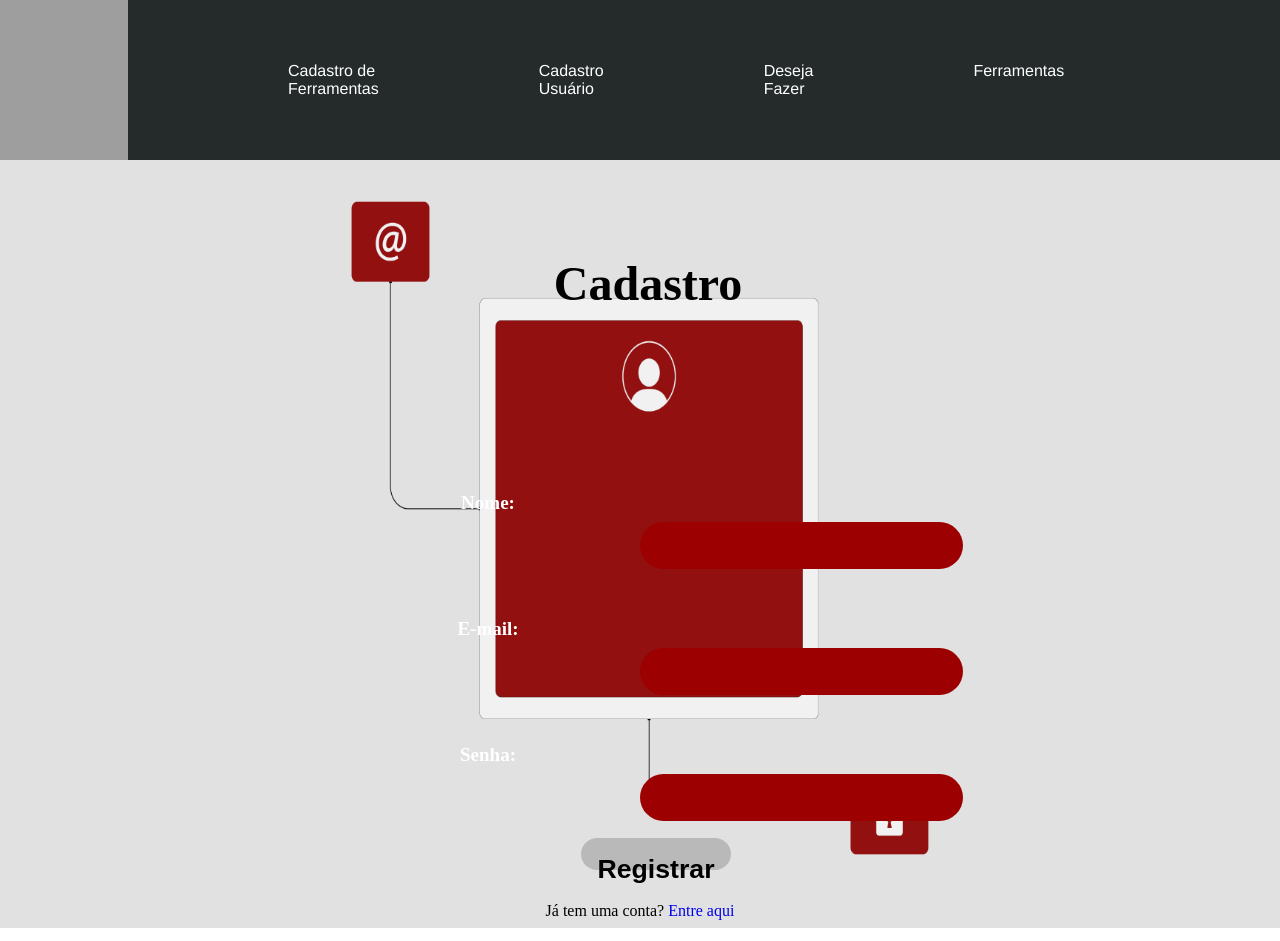
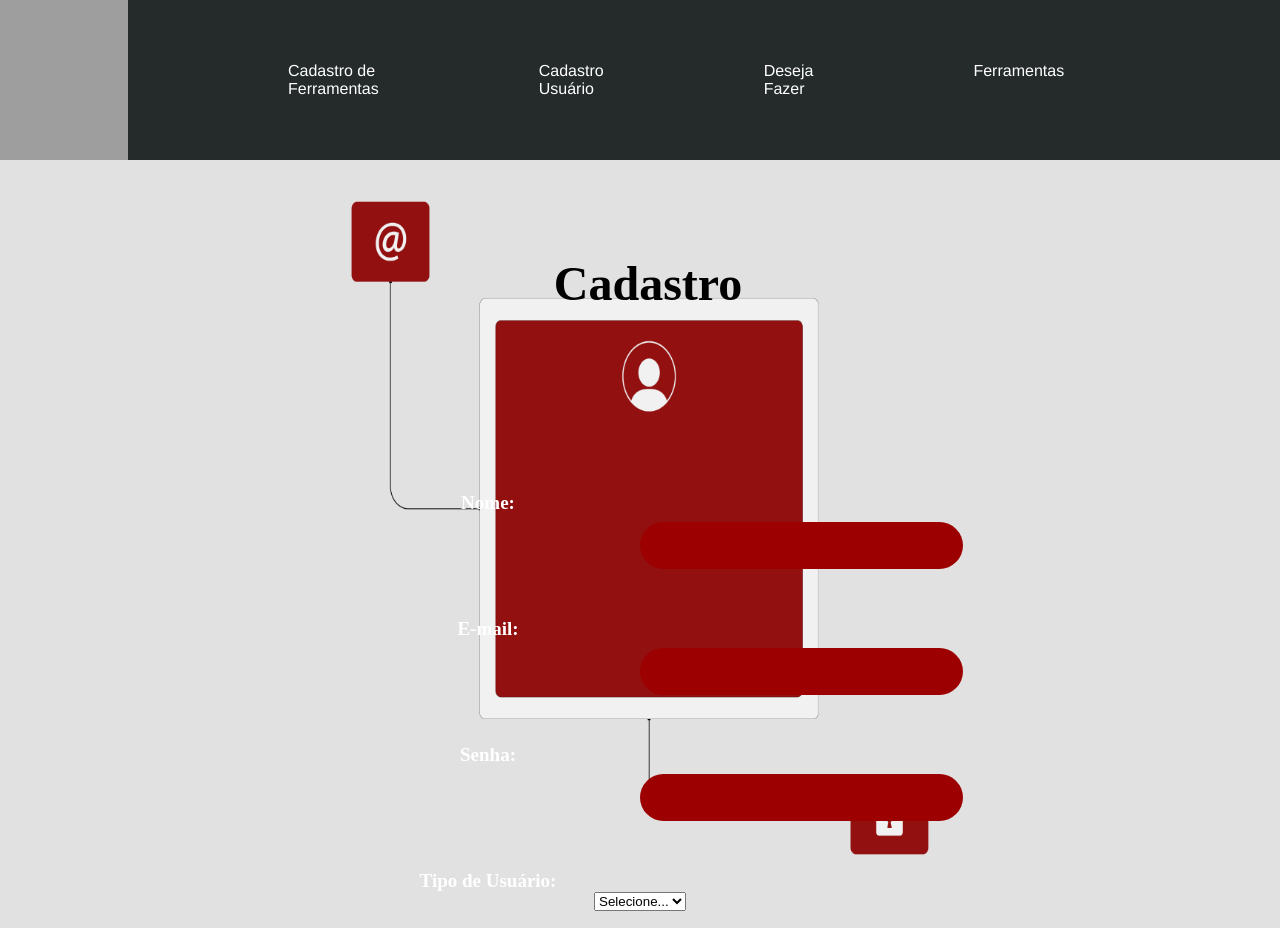
Before and after one commit to nathanhalgumacoisa/Tool-Trackers-front, a Next.js app: page /Cadastro in a window 1280 px wide. Shown: the top 941 px of the page. Built offline with nearby package versions, Linux system fonts and the light colour scheme; no server answers; grey boxes are pictures that could not be loaded.

Commit message:
cadastro select banco, arrumando

```diff
--- a/app/Cadastro/page.jsx
+++ b/app/Cadastro/page.jsx
@@ -15,6 +15,7 @@ function Register() {
     const [nome, setNome] = useState("");
     const [email, setEmail] = useState("");
     const [senha, setPassword] = useState("");
+    const [tipo_usuario, setTipoUsuario] = useState("");
     const router = useRouter();
 
 
@@ -50,6 +51,7 @@ function Register() {
       try {
         const userCredential = await createUserWithEmailAndPassword(auth, email, senha);
         const response = await axios.post('http://localhost:3003/usuarios', {
+          tipo_usuario,
           nome,
           email,
       });
@@ -125,6 +127,26 @@ function Register() {
               </label>
             </div>
 
+
+
+
+
+
+
+
+
+            <div className={styles.input_container}>
+              <label className={styles.label}>
+                <h2 className={styles.title}>Tipo de Usuário:</h2>
+                <select id="tipo_usuario" >
+                <option value="">Selecione...</option>
+                <option value="aluno">Aluno</option>
+                <option value="instrutor">Instrutor</option>
+            </select>
+
+              </label>
+            </div>
+
           {/* </form> */}
 
 
```
